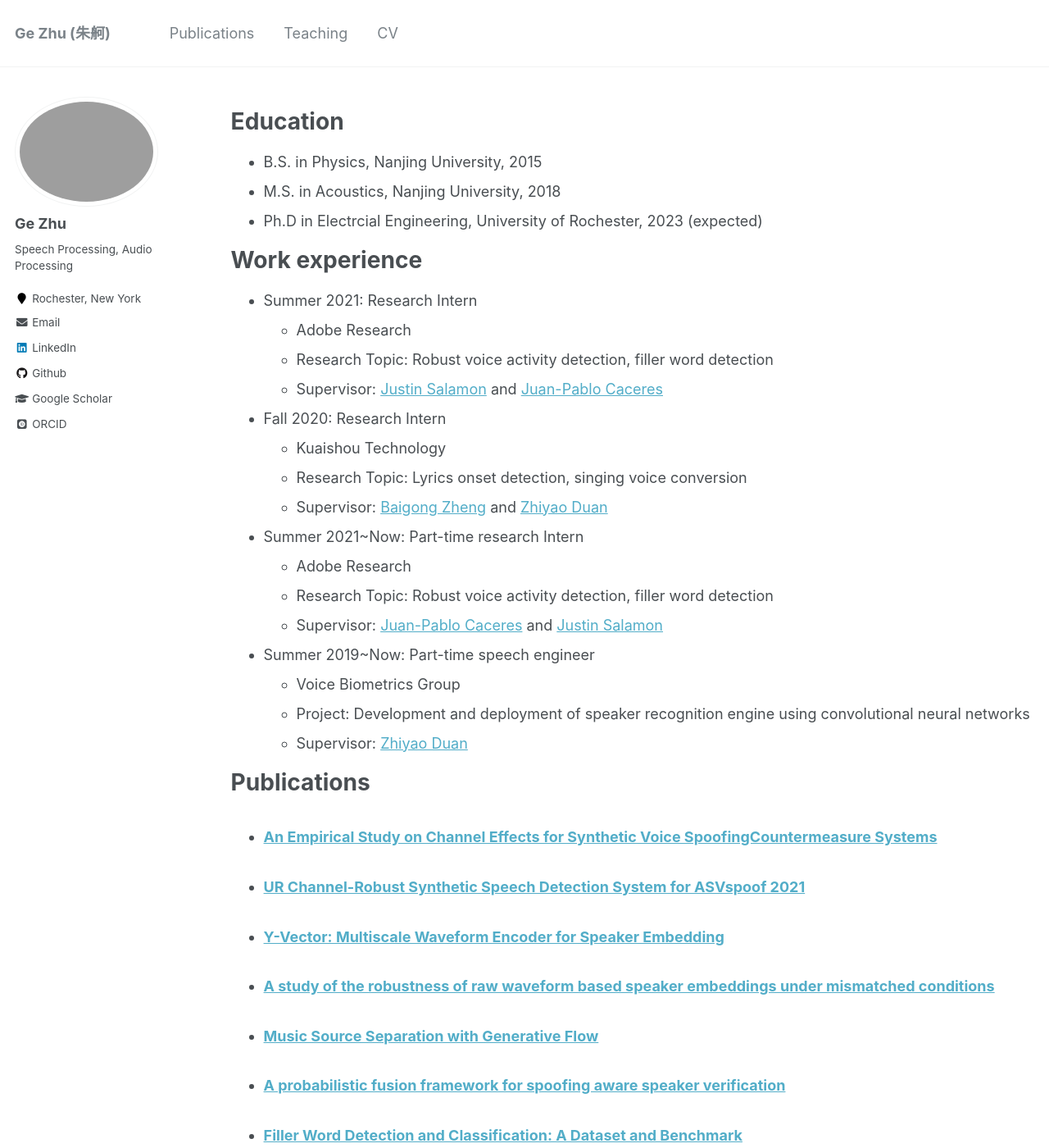
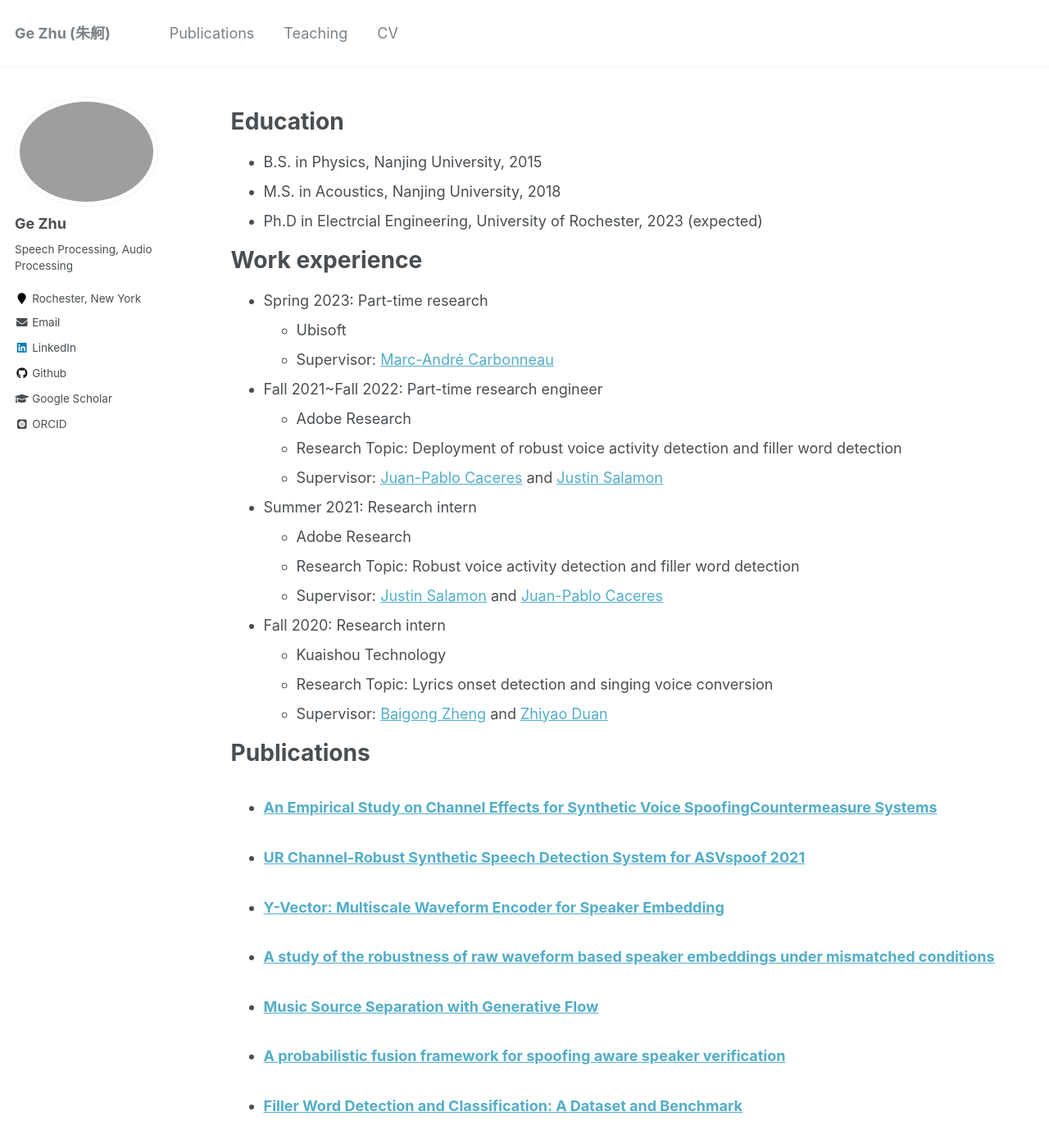
Before and after one commit to gzhu06/gzhu06.github.io, a Jekyll site: the page built from _pages/cv.md, in a window 1280 px wide and 1400 px high. Shown: the whole window at 82% size. Built offline with Jekyll 4.4.1, drawn with Linux system fonts in a browser that asks for light colours; some web fonts are replaced.

Commit message:
Update cv.md

```diff
--- a/_pages/cv.md
+++ b/_pages/cv.md
@@ -17,25 +17,24 @@ Education
 
 Work experience
 ======
-* Summer 2021: Research Intern
+* Spring 2023: Part-time research
+  * Ubisoft
+  * Supervisor: [Marc-André Carbonneau](https://sites.google.com/site/marcandrecarbonneau/?pli=1)
+
+* Fall 2021~Fall 2022: Part-time research engineer
   * Adobe Research
-  * Research Topic: Robust voice activity detection, filler word detection
+  * Research Topic: Deployment of robust voice activity detection and filler word detection
+  * Supervisor: [Juan-Pablo Caceres](https://ccrma.stanford.edu/~jcaceres/) and [Justin Salamon](https://www.justinsalamon.com/)
+
+* Summer 2021: Research intern
+  * Adobe Research
+  * Research Topic: Robust voice activity detection and filler word detection
   * Supervisor: [Justin Salamon](https://www.justinsalamon.com/) and [Juan-Pablo Caceres](https://ccrma.stanford.edu/~jcaceres/)
 
-* Fall 2020: Research Intern
+* Fall 2020: Research intern
   * Kuaishou Technology
-  * Research Topic: Lyrics onset detection, singing voice conversion
+  * Research Topic: Lyrics onset detection and singing voice conversion
   * Supervisor: [Baigong Zheng](https://www.linkedin.com/in/baigongzheng/) and [Zhiyao Duan](http://www2.ece.rochester.edu/~zduan/)
-
-* Summer 2021~Now: Part-time research Intern
-  * Adobe Research
-  * Research Topic: Robust voice activity detection, filler word detection
-  * Supervisor: [Juan-Pablo Caceres](https://ccrma.stanford.edu/~jcaceres/) and [Justin Salamon](https://www.justinsalamon.com/)
-
-* Summer 2019~Now: Part-time speech engineer
-  * Voice Biometrics Group
-  * Project: Development and deployment of speaker recognition engine using convolutional neural networks
-  * Supervisor: [Zhiyao Duan](http://www2.ece.rochester.edu/~zduan/)
 
 Publications
 ======
```
